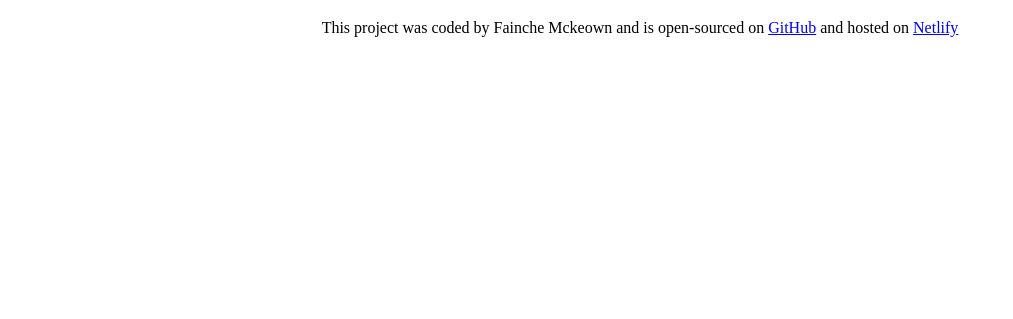
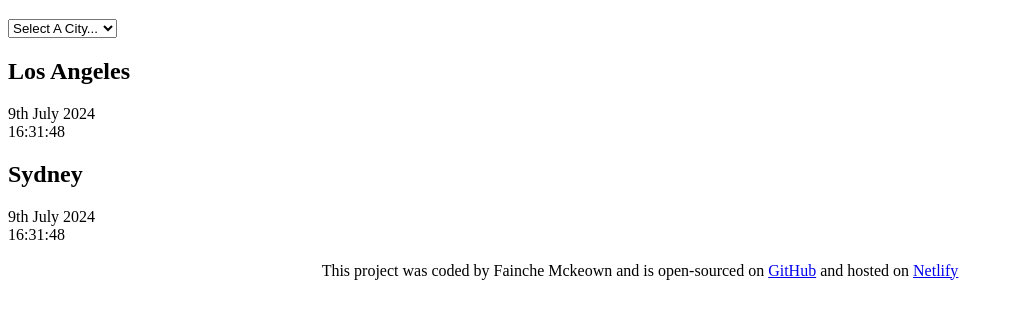
Before and after one commit to faicat99/world-clock, a plain HTML site: page index.html in a window 1280 px wide. Shown: the part 61-380 px from the top of the page, without its empty margins (0-1013 px from the left). Drawn offline with nearby package versions, Linux system fonts and the light colour scheme; files that its build step writes are made by us from their sources.

Commit message:
added cities in dropdown and cities for display in html

```diff
--- a/index.html
+++ b/index.html
@@ -10,8 +10,30 @@
   <title>World Clock - Fainche Mckeown</title>
 </head>
 <body>
+  <div class="container">
   <h1>World Clock</h1>
+
+  <select>
+    <option value="">Select A City...</option>
+    <option value="">London</option>
+    <option value="">New York</option>
+    <option value="">Auckland</option>
+    </select>
+
+    <div class="city">
+      <h2>Los Angeles</h2>
+      <div class="date">9th July 2024</div>
+      <div class="time">16:31:48</div>
+      </div>
+
+      <div class="city">
+        <h2>Sydney</h2>
+        <div class="date">9th July 2024</div>
+        <div class="time">16:31:48</div>
+        </div>
+    </div>
 </body>
+<br />
 <footer>
     This project was coded by Fainche Mckeown and is open-sourced on <a href="https://github.com/faicat99/world-clock" target="_blank">GitHub</a> and hosted on <a href="#" target="_blank">Netlify</a>
 </footer>
```
